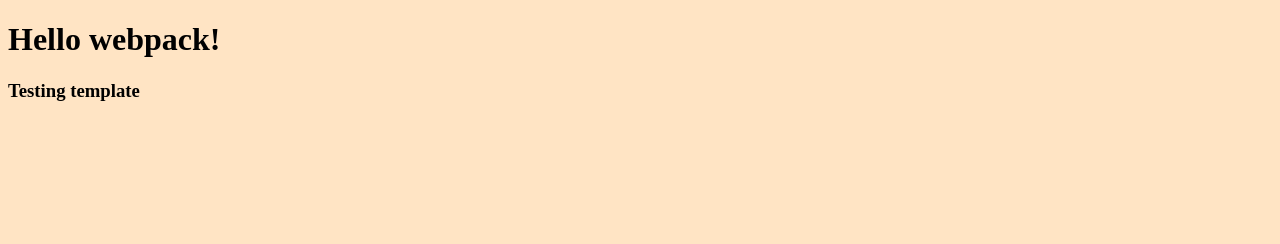
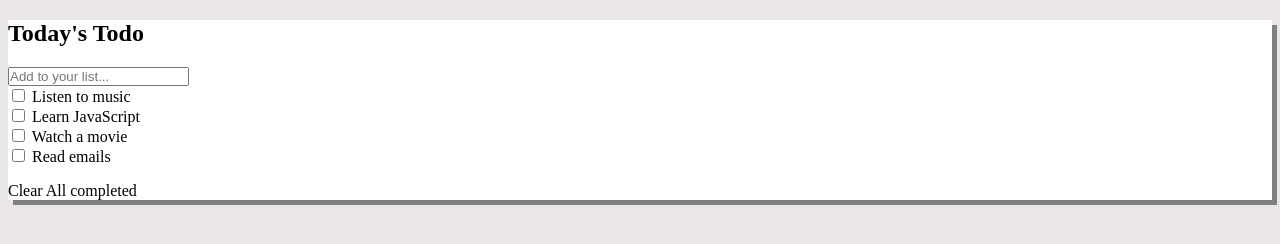
Before and after one commit to kessio/Todo-List, a website built with webpack: page src/index.html in a window 1280 px wide. Built offline with nearby package versions, Linux system fonts and the light colour scheme; files whose address does not match are found by name.

Commit message:
added html todolist template

```diff
--- a/src/index.html
+++ b/src/index.html
@@ -2,11 +2,38 @@
 <html lang="en">
 <head>
     <meta charset="UTF-8">
+    <meta http-equiv="X-UA-Compatible" content="IE=edge">
     <meta name="viewport" content="width=device-width, initial-scale=1.0">
-    <title>Wbpack Exercise</title>
+    <title>Todo List</title>
+    <link rel="stylesheet" href="style.css">
 </head>
 <body>
-    <h1>Hello webpack!</h1>
-    <h3>Testing template</h3>
+   <section class="todolist">
+    <div class="list-container">
+        <h2 class="heading">Today's Todo</h2>
+        <div class="list-group">
+            <input type="text" id="enter-todo" placeholder="Add to your list...">
+        </div>
+        <div class="list-group">
+            <input type="checkbox" id="checkbox1">
+            <label for="checkbox1">Listen to music</label>
+        </div>
+        <div class="list-group">
+            <input type="checkbox" id="checkbox2">
+            <label for="checkbox2">Learn JavaScript</label>
+        </div>
+        <div class="list-group">
+            <input type="checkbox" id="checkbox3">
+            <label for="checkbox3" class="checkbox-label">Watch a movie</label>
+        </div>
+        <div class="list-group">
+            <input type="checkbox" id="checkbox4">
+            <label for="checkbox4">Read emails</label>
+        </div>
+        <div class="clear">
+            <p>Clear All completed</p>
+        </div>
+    </div>
+   </section>
 </body>
 </html>
--- a/src/styles/style.css
+++ b/src/styles/style.css
@@ -1,3 +1,12 @@
+* {
+  padding: 0;
+}
+
 body {
-    background-color: bisque;
+  background-color: rgb(236, 231, 231);
 }
+
+.list-container {
+  background-color: white;
+  box-shadow: 5px 5px grey;
+}
--- a/webpack.config.js
+++ b/webpack.config.js
@@ -10,7 +10,7 @@ module.exports = {
   },
   plugins: [
     new HtmlWebpackPlugin({
-      title: 'To do List',
+     template: './src/index.html'
     }),
     new ESLintPlugin(),
     new StylelintPlugin(),
```
Also changed, not shown: dist/index.bundle.js, dist/index.html, src/index.js (line endings or trailing spaces), 1 other file.
